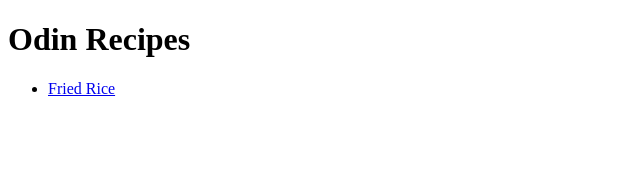
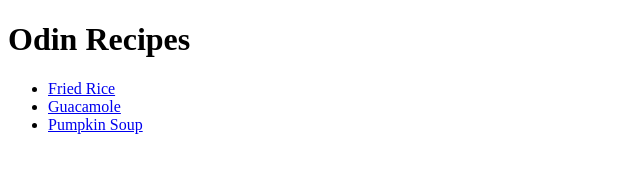
Before and after one commit to massawa-d/odin-recipes-2027, a plain HTML site: page index.html in a window 1280 px wide. Shown: the whole page, without its empty margins (0-640 px from the left). Drawn offline with Linux system fonts and the light colour scheme.

Commit message:
Add links to the two new recipes

```diff
--- a/index.html
+++ b/index.html
@@ -11,6 +11,12 @@
             <li>
                 <a href="recipes/fried-rice.html">Fried Rice</a>
             </li>
+            <li>
+                <a href="recipes/guacamole.html">Guacamole</a>
+            </li>
+            <li>
+                <a href="recipes/pumpkin-soup.html">Pumpkin Soup</a>
+            </li>
         </ul>
 </body>
 </html>
```
